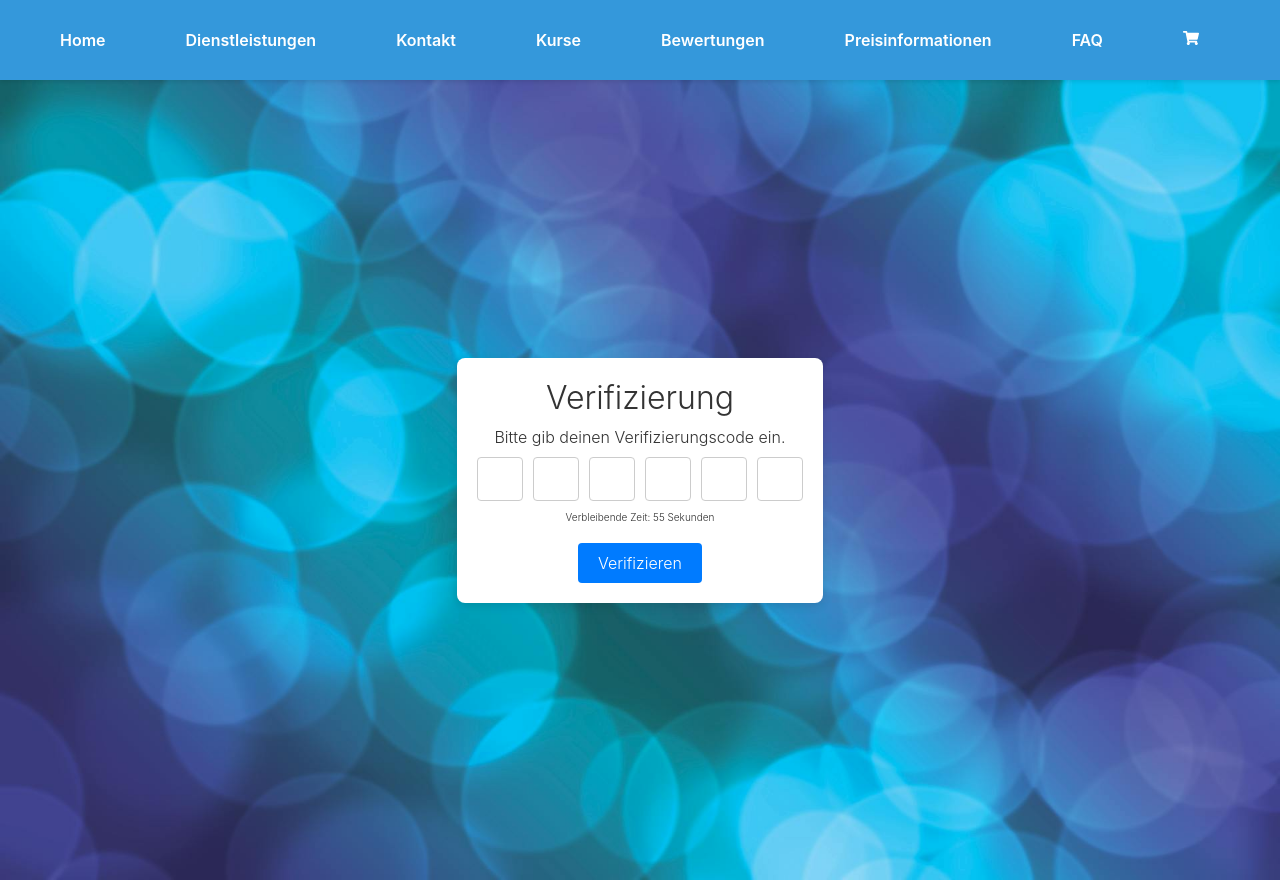
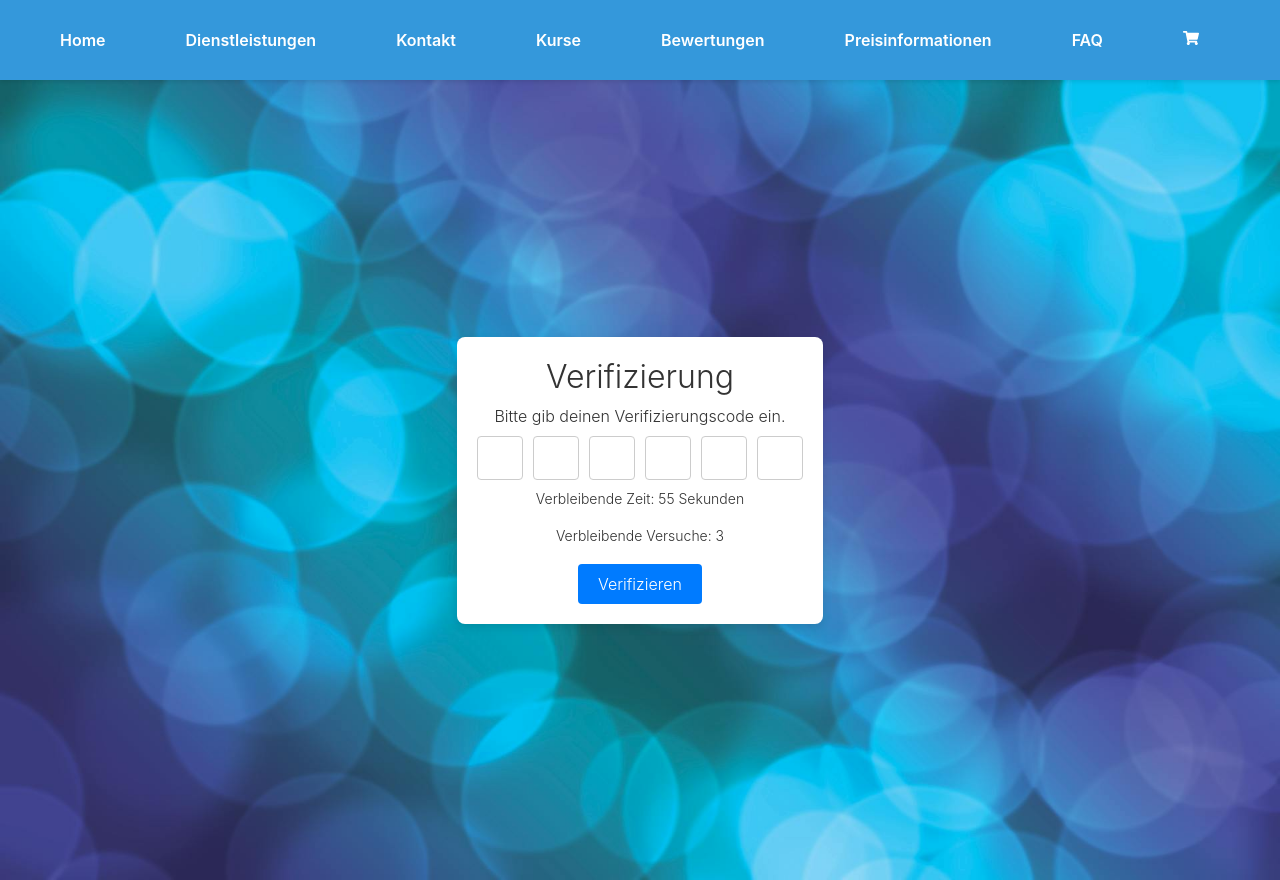
Before and after one commit to tbs-dienste/webfrostend, a React (Create React App) app: page /verification in a window 1280 px wide. Shown: the top 880 px of the page. Built offline with nearby package versions, Linux system fonts and the light colour scheme.

Commit message:
udljfsjf

```diff
--- a/src/components/Login/Verifikation/VerificationCode.jsx
+++ b/src/components/Login/Verifikation/VerificationCode.jsx
@@ -6,6 +6,7 @@ const VerificationCode = () => {
   const [error, setError] = useState('');
   const [timeLeft, setTimeLeft] = useState(60); // Timer initialisieren
   const [timerExpired, setTimerExpired] = useState(false); // Flag für den Timer
+  const [attempts, setAttempts] = useState(0); // Versuche initialisieren
 
   const codeToVerify = '111111'; // Der richtige Verifizierungscode
 
@@ -47,7 +48,16 @@ const VerificationCode = () => {
       window.location.href = '/kunden';
       setError('');
     } else {
-      setError('Der eingegebene Code ist falsch. Bitte versuche es erneut.');
+      setAttempts(prevAttempts => {
+        const newAttempts = prevAttempts + 1;
+        if (newAttempts >= 3) {
+          // Nach 3 Fehlversuchen weiterleiten
+          window.location.href = '/login';
+        } else {
+          setError(`Der eingegebene Code ist falsch. Du hast noch ${3 - newAttempts} ${newAttempts === 2 ? 'Versuch' : 'Versuche'} übrig.`);
+        }
+        return newAttempts;
+      });
       inputs.current.forEach(input => (input.value = ''));
       inputs.current[0].focus();
     }
@@ -74,6 +84,9 @@ const VerificationCode = () => {
         <div className="countdown-timer">
           {timerExpired ? 'Die Zeit ist abgelaufen.' : `Verbleibende Zeit: ${timeLeft} Sekunden`}
         </div>
+        <div className="attempts-info">
+          {attempts < 3 ? `Verbleibende Versuche: ${3 - attempts}` : 'Keine Versuche mehr übrig.'}
+        </div>
         {error && <div className="error-message">{error}</div>}
         <button className="verify-button" onClick={verifyCode}>
           Verifizieren
--- a/src/components/Login/Verifikation/VerificationCode.scss
+++ b/src/components/Login/Verifikation/VerificationCode.scss
@@ -1,4 +1,3 @@
-/* VerificationCode.scss */
 .background-container {
   display: flex;
   justify-content: center;
@@ -47,7 +46,7 @@
 }
 
 .countdown-timer {
-  font-size: 10px;
+  font-size: 14px; /* Größe des Timers angepasst */
   color: #333;
   margin-bottom: 10px;
 }
@@ -66,3 +65,9 @@
     background-color: #0056b3;
   }
 }
+
+.attempts-info {
+  font-size: 14px;
+  color: #333;
+  margin-bottom: 10px;
+}
--- a/src/components/Preise/Preisinformationen.jsx
+++ b/src/components/Preise/Preisinformationen.jsx
@@ -73,8 +73,8 @@ const Preisinformationen = () => {
                 <tr key={index} className={paket.empfohlen ? 'empfohlen' : ''}>
                   <td>{paket.leistung}</td>
                   <td>{paket.ram}</td>
-                  <td>{paket.preis.toFixed(2)}€</td>
-                  <td>{(paket.preis * 12).toFixed(2)}€</td>
+                  <td>{paket.preis.toFixed(2)}CHF</td>
+                  <td>{(paket.preis * 12).toFixed(2)}CHF</td>
                 </tr>
               ))}
             </tbody>
@@ -97,8 +97,8 @@ const Preisinformationen = () => {
                 <tr key={index} className={paket.empfohlen ? 'empfohlen' : ''}>
                   <td>{paket.leistung}</td>
                   <td>{paket.speicher}</td>
-                  <td>{paket.preis.toFixed(2)}€</td>
-                  <td>{(paket.preis * 12).toFixed(2)}€</td>
+                  <td>{paket.preis.toFixed(2)}CHF</td>
+                  <td>{(paket.preis * 12).toFixed(2)}CHF</td>
                 </tr>
               ))}
             </tbody>
```
